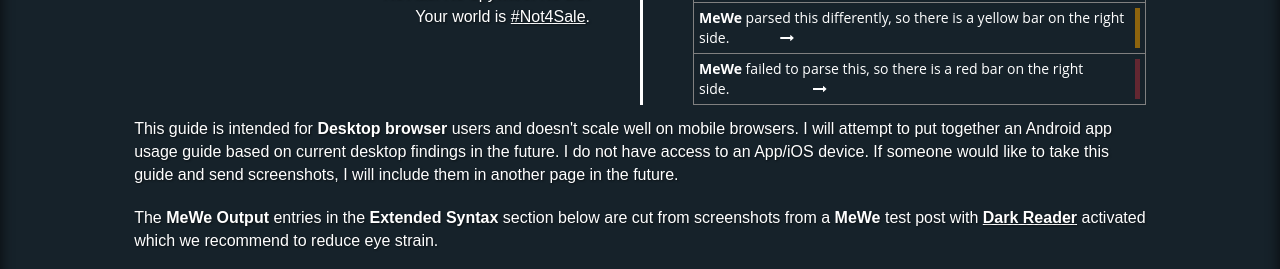
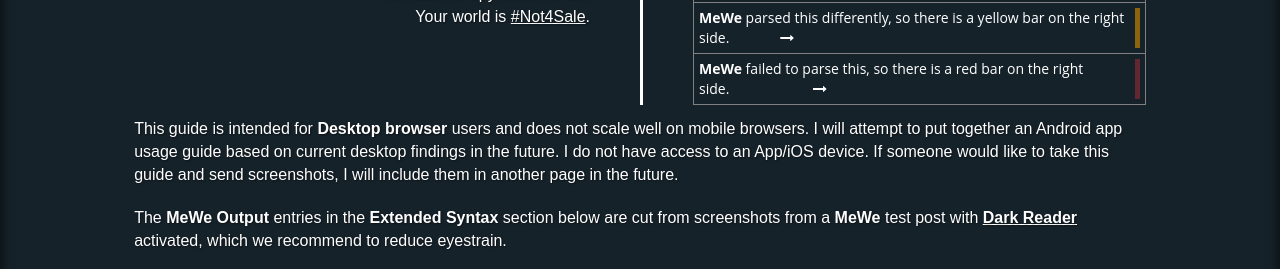
Before and after one commit to wishx/wishx.github.io, a plain HTML site: page docs/index.html in a window 1280 px wide. Shown: the part 676-945 px from the top of the page. Drawn offline with nearby package versions, Linux system fonts and the light colour scheme.

Commit message:
error correction

```diff
--- a/docs/index.html
+++ b/docs/index.html
@@ -123,8 +123,8 @@
                         </div>
                         <div class="col-md-1"> </div>
                     </div>
-                    <p>This guide is intended for <strong>Desktop browser</strong> users and doesn't scale well on mobile browsers. I will attempt to put together an Android app usage guide based on current desktop findings in the future. I do not have access to an App/iOS device. If someone would like to take this guide and send screenshots, I will include them in another page in the future.</p>
-                    <p>The <b>MeWe Output</b> entries in the <b>Extended Syntax</b> section below are cut from screenshots from a <strong>MeWe</strong> test post with <a href="https://darkreader.org/" title="Dark Reader" target="_blank"><b>Dark Reader</b></a> activated which we recommend to reduce eye strain.</p>
+                    <p>This guide is intended for <strong>Desktop browser</strong> users and does not scale well on mobile browsers. I will attempt to put together an Android app usage guide based on current desktop findings in the future. I do not have access to an App/iOS device. If someone would like to take this guide and send screenshots, I will include them in another page in the future.</p>
+                    <p>The <b>MeWe Output</b> entries in the <b>Extended Syntax</b> section below are cut from screenshots from a <strong>MeWe</strong> test post with <a href="https://darkreader.org/" title="Dark Reader" target="_blank"><b>Dark Reader</b></a> activated, which we recommend to reduce eyestrain.</p>
                     <p>For more information about the <a href="https://mewe.com/join/mmug" target="_blank"><strong>MMUG MeWe Group</strong></a>, contract info, acknowledgements, etc., please click <a href="#section4"><strong>The MeWe Group</strong></a> here or anytime from the menu at the top of the page. Thank you. Enjoy the Guide.</p>
                     <!--      <p>Scroll down for the latest markdown syntax comparisons. It's a lot, so grab a beverage and get comfy. Thank you and enjoy!</p> -->
                     <!--/md-12 -->
```
